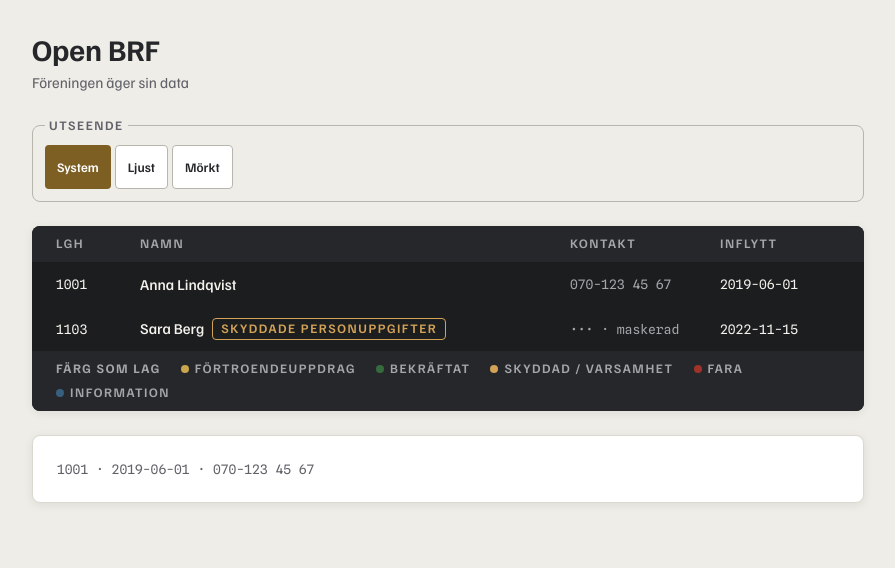
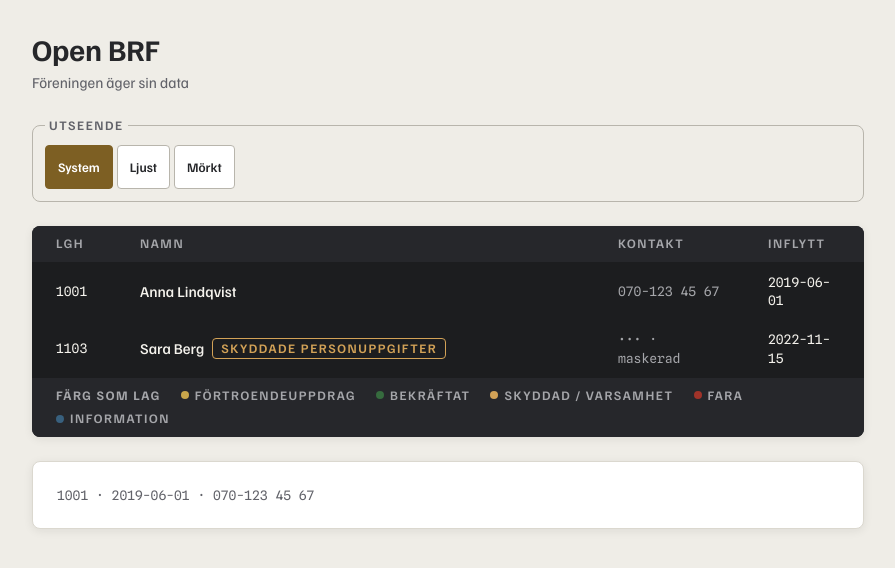
Before and after one commit to openbrf/openbrf, a React (Vite) app in the folder apps/web/: page / in a window 1280 px wide. Shown: the top 568 px of the page, without its empty margins (192-1087 px from the left). Built offline with nearby package versions, Linux system fonts and the light colour scheme.

Commit message:
fix(web): give the register table semantics and the toggle native radios

```diff
--- a/apps/web/src/App.tsx
+++ b/apps/web/src/App.tsx
@@ -13,9 +13,9 @@ import { ThemeModeToggle } from "./theme/ThemeModeToggle";
  * Note what the protected row carries. Name and apartment ARE shown to a board
  * viewer, because identifying members against apartments is what a statutory
  * register is for. What masking covers is the contact detail, which is why that
- * field arrives already redacted rather than being hidden by the component.
- * On the real board the redaction happens server-side: an unentitled viewer
- * never receives the value, and revealing it is a separate audited request.
+ * field arrives already redacted rather than being hidden by the component. On
+ * the real board the redaction happens server-side: an unentitled viewer never
+ * receives the value, and revealing it is a separate audited request.
  */
 const SAMPLE_ROWS = [
   {
@@ -36,18 +36,22 @@ const SAMPLE_ROWS = [
 /** A line of register data, shown to prove the monospace grid aligns. */
 const SAMPLE_DATA_LINE = ["1001", "2019-06-01", "070-123 45 67"] as const;
 
-const ROW_GRID = "grid grid-cols-[84px_1fr_150px_120px] items-center";
-
 /*
- * Narrowest width at which every register column stays readable: the three
- * fixed columns (84 + 150 + 120) plus room for a name and the row padding.
+ * Narrowest width at which every register column stays readable, being the sum
+ * of the fixed columns plus room for a name.
  *
  * Below this the board scrolls horizontally rather than dropping columns. It
  * must never silently clip: a board member reviewing a statutory register has
  * to be able to see all of it, and on a 375px phone the fixed columns alone
  * exceed the available width.
+ *
+ * This is layout arithmetic, deliberately not a theme token. A theme that could
+ * set it would be able to reintroduce the clipping this exists to prevent.
  */
-const ROW_MIN_WIDTH = "min-w-[580px]";
+const TABLE_MIN_WIDTH = "min-w-[580px]";
+
+const HEAD_CELL = "px-6 py-2.5 text-left text-label uppercase";
+const CELL = "px-6 py-2.5";
 
 /**
  * Temporary theme proof surface.
@@ -72,31 +76,50 @@ export function App(): ReactElement {
       <ThemeModeToggle />
 
       {/*
-        The register board. A statutory register renders on its own surface
-        family so it reads as a register rather than as another table, and every
-        data column uses the monospace face so figures align character for
-        character.
+        The register board.
+
+        A real table, not a div grid. A register is tabular data, and a screen
+        reader has to be able to tie each value to its column heading - which
+        only table semantics provide. It also renders on its own surface family
+        so it reads as a register rather than as another list, and every data
+        column uses the monospace face so figures align character for character.
       */}
       <section className="overflow-hidden rounded-panel bg-register shadow-raised">
         {/*
-          The board scrolls on its own axis. The page itself must never scroll
+          The table scrolls on its own axis. The page itself must never scroll
           horizontally, and the register must never lose a column to clipping.
         */}
         <div className="overflow-x-auto">
-          <div
-            className={`${ROW_GRID} ${ROW_MIN_WIDTH} border-b border-register bg-register-raised px-6 py-2.5 text-label text-register-ink-muted uppercase`}
+          <table
+            className={`${TABLE_MIN_WIDTH} w-full border-collapse text-body text-register-ink`}
           >
-            <span>{t("register.column.apartmentNumber")}</span>
-            <span>{t("register.column.name")}</span>
-            <span>{t("register.column.contact")}</span>
-            <span>{t("register.column.movedIn")}</span>
-          </div>
+            <caption className="sr-only">{t("register.caption")}</caption>
+            <thead>
+              <tr className="border-b border-register bg-register-raised text-register-ink-muted">
+                <th scope="col" className={`${HEAD_CELL} w-[84px]`}>
+                  {t("register.column.apartmentNumber")}
+                </th>
+                <th scope="col" className={HEAD_CELL}>
+                  {t("register.column.name")}
+                </th>
+                <th scope="col" className={`${HEAD_CELL} w-[150px]`}>
+                  {t("register.column.contact")}
+                </th>
+                <th scope="col" className={`${HEAD_CELL} w-[120px]`}>
+                  {t("register.column.movedIn")}
+                </th>
+              </tr>
+            </thead>
+            <tbody>
               {SAMPLE_ROWS.map((row) => (
-            <div
+                <tr
                   key={row.apartmentNumber + row.name}
-              className={`${ROW_GRID} ${ROW_MIN_WIDTH} border-b border-register px-6 py-2.5 text-body text-register-ink`}
+                  className="border-b border-register"
                 >
-              <span className="font-data text-data">{row.apartmentNumber}</span>
+                  <td className={`${CELL} font-data text-data`}>
+                    {row.apartmentNumber}
+                  </td>
+                  <td className={CELL}>
                     <span className="flex items-center gap-2 font-medium">
                       {row.name}
                       {"isProtected" in row && row.isProtected ? (
@@ -105,16 +128,23 @@ export function App(): ReactElement {
                         </span>
                       ) : null}
                     </span>
+                  </td>
                   {/*
-              A masked field says so in words. Dots alone would leave a reader
-              guessing whether the value is absent or withheld.
+                    A masked field says so in words. Dots alone would leave a
+                    reader guessing whether the value is absent or withheld.
                   */}
-              <span className="font-data text-data text-register-ink-muted">
+                  <td
+                    className={`${CELL} font-data text-data text-register-ink-muted`}
+                  >
                     {row.contact ?? `••• · ${t("register.masked")}`}
-              </span>
-              <span className="font-data text-data">{row.movedIn}</span>
-            </div>
+                  </td>
+                  <td className={`${CELL} font-data text-data`}>
+                    {row.movedIn}
+                  </td>
+                </tr>
               ))}
+            </tbody>
+          </table>
         </div>
         <div className="bg-register-raised px-6 py-2.5">
           <ColourLegend />
--- a/apps/web/src/theme/ThemeModeToggle.tsx
+++ b/apps/web/src/theme/ThemeModeToggle.tsx
@@ -7,9 +7,17 @@ import { useThemeMode } from "./theme-mode-context";
 /**
  * Appearance control: system, light or dark.
  *
+ * Built on native radio inputs rather than styled buttons. A group of
+ * `role="radio"` buttons looks equivalent but is not: ARIA then obliges us to
+ * implement arrow-key selection, Home and End, and a roving tabindex so the
+ * group is one tab stop rather than three. The browser already does all of that
+ * for named radio inputs, and does it consistently with whatever assistive
+ * technology the reader uses. The input is visually hidden and the adjacent
+ * span carries the styling, which keeps the platform behaviour and the design.
+ *
  * A radio group rather than a two-state switch, because "follow the system" is
- * a distinct choice from either fixed mode and the default. A toggle would make
- * it unreachable once the viewer touched it.
+ * a distinct choice from either fixed mode, and the default. A toggle would
+ * make it unreachable once the viewer touched it.
  */
 export function ThemeModeToggle(): ReactElement {
   const { t } = useTranslation();
@@ -20,30 +28,37 @@ export function ThemeModeToggle(): ReactElement {
       <legend className="px-1 text-label text-ink-muted uppercase">
         {t("theme.mode.label")}
       </legend>
-      <div className="flex gap-1" role="radiogroup">
-        {THEME_MODES.map((candidate: ThemeMode) => {
-          const selected = candidate === mode;
-          return (
-            <button
-              key={candidate}
-              type="button"
-              role="radio"
-              aria-checked={selected}
-              onClick={() => {
+      <div className="flex gap-1">
+        {THEME_MODES.map((candidate: ThemeMode) => (
+          <label key={candidate} className="cursor-pointer">
+            <input
+              type="radio"
+              // The shared name is what makes the browser treat these as one
+              // group, and is where the keyboard behaviour comes from.
+              name="theme-mode"
+              value={candidate}
+              checked={candidate === mode}
+              onChange={() => {
                 setMode(candidate);
               }}
+              className="peer sr-only"
+            />
+            <span
               className={[
-                "min-h-11 rounded-control px-3 text-small font-semibold",
-                "transition-colors duration-150 ease-out",
-                selected
-                  ? "bg-trust text-on-trust"
-                  : "border border-line-strong bg-raised text-ink",
+                "flex min-h-11 items-center rounded-control px-3",
+                "text-small font-semibold transition-colors duration-150 ease-out",
+                "border border-line-strong bg-raised text-ink",
+                "peer-checked:border-trust peer-checked:bg-trust peer-checked:text-on-trust",
+                // The input is visually hidden, so the focus ring has to be
+                // drawn on the part the viewer can actually see.
+                "peer-focus-visible:outline-2 peer-focus-visible:outline-offset-2",
+                "peer-focus-visible:outline-trust",
               ].join(" ")}
             >
               {t(`theme.mode.${candidate}`)}
-            </button>
-          );
-        })}
+            </span>
+          </label>
+        ))}
       </div>
     </fieldset>
   );
--- a/packages/i18n/src/locales/en.json
+++ b/packages/i18n/src/locales/en.json
@@ -71,7 +71,8 @@
       "contact": "Contact",
       "movedIn": "Moved in"
     },
-    "masked": "masked"
+    "masked": "masked",
+    "caption": "Extract from the member register"
   },
   "person": {
     "protectedPersonalData": "Protected personal data"
--- a/packages/i18n/src/locales/sv.json
+++ b/packages/i18n/src/locales/sv.json
@@ -71,7 +71,8 @@
       "contact": "Kontakt",
       "movedIn": "Inflytt"
     },
-    "masked": "maskerad"
+    "masked": "maskerad",
+    "caption": "Utdrag ur medlemsförteckningen"
   },
   "person": {
     "protectedPersonalData": "Skyddade personuppgifter"
```
Also changed, not shown: 2 other files (tests, documents, lock files or other folders). Lines whose indentation alone changed are shown as unchanged.
